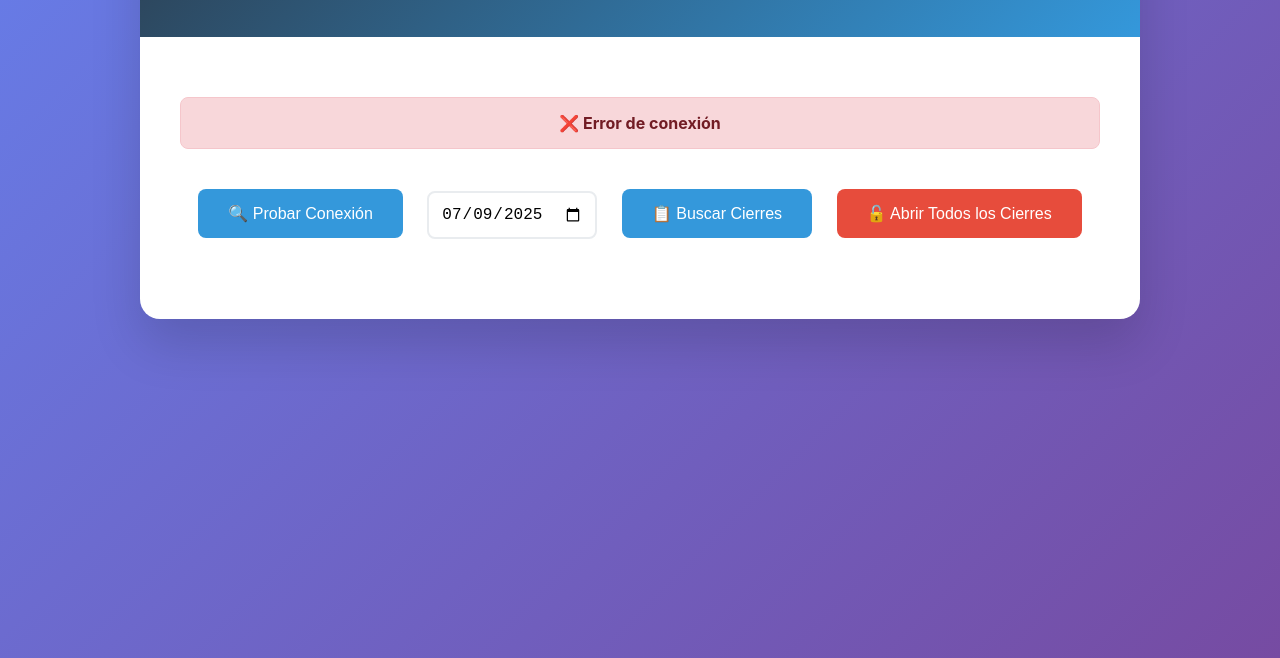
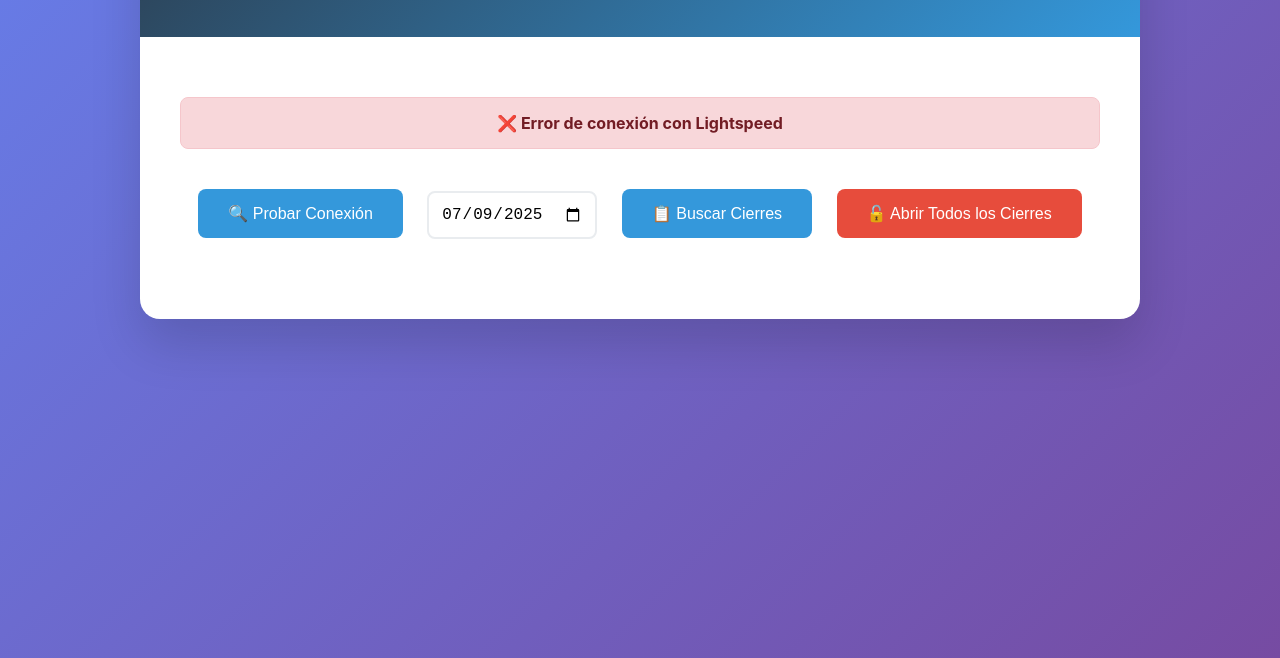
Before and after one commit to marcosite08/lightspeed-scalping-tool, a website: page public/index.html in a window 1280 px wide. Shown: the part 142-800 px from the top of the page. Drawn offline with Linux system fonts and the light colour scheme; no server answers.

Commit message:
Update index.html

```diff
--- a/public/index.html
+++ b/public/index.html
@@ -214,7 +214,7 @@
 
        async function testConnection() {
     const statusDiv = document.getElementById('status');
-            statusDiv.textContent = '🔄 Conectando...';
+    statusDiv.textContent = '🔄 Conectando con Lightspeed...';
     statusDiv.className = 'status';
 
     try {
@@ -222,13 +222,13 @@
         const data = await response.json();
 
         if (data.success) {
-                    statusDiv.textContent = '✅ Conexión exitosa con Railway';
+            statusDiv.textContent = '✅ Conexión exitosa con API de Lightspeed';
             statusDiv.className = 'status success';
         } else {
             throw new Error('Error de conexión');
         }
     } catch (error) {
-                statusDiv.textContent = '❌ Error de conexión';
+        statusDiv.textContent = '❌ Error de conexión con Lightspeed';
         statusDiv.className = 'status error';
     }
 }
```
Lines whose indentation alone changed are shown as unchanged.
